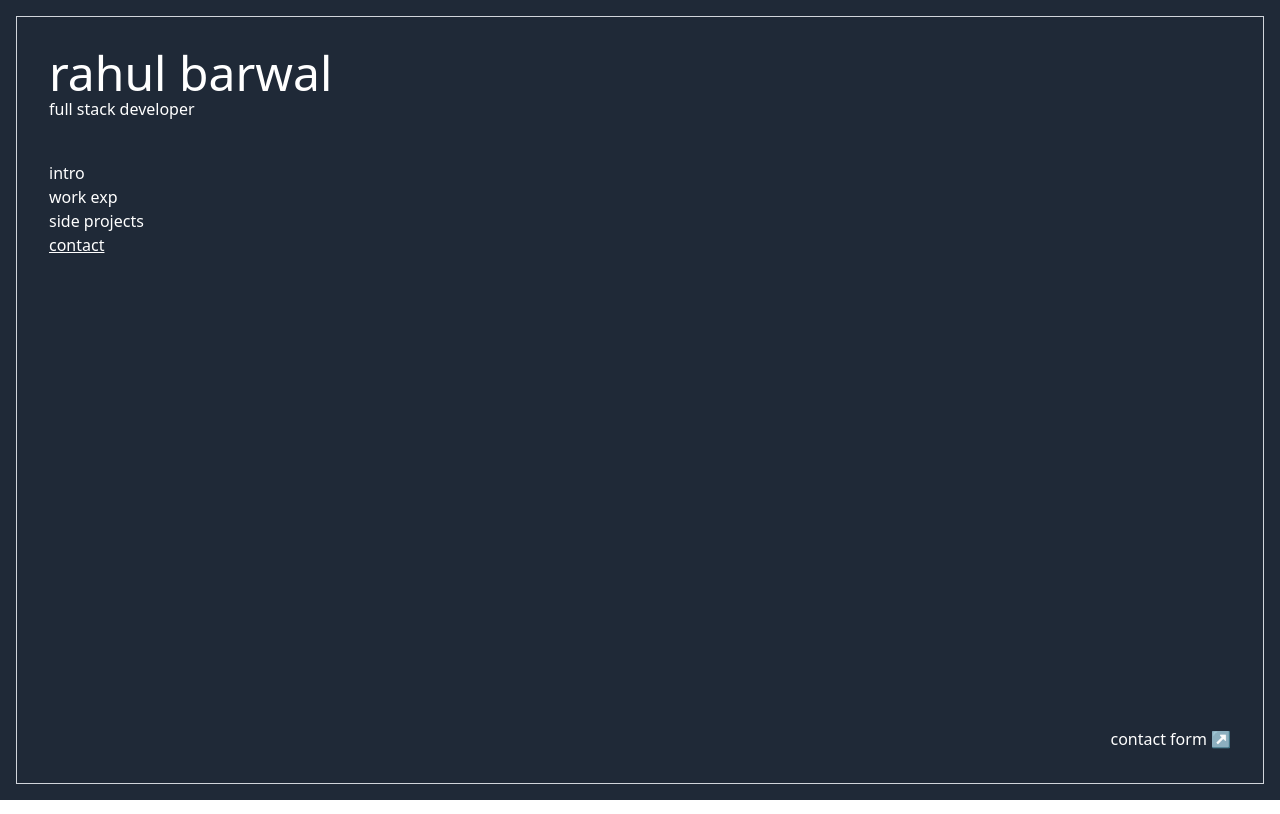
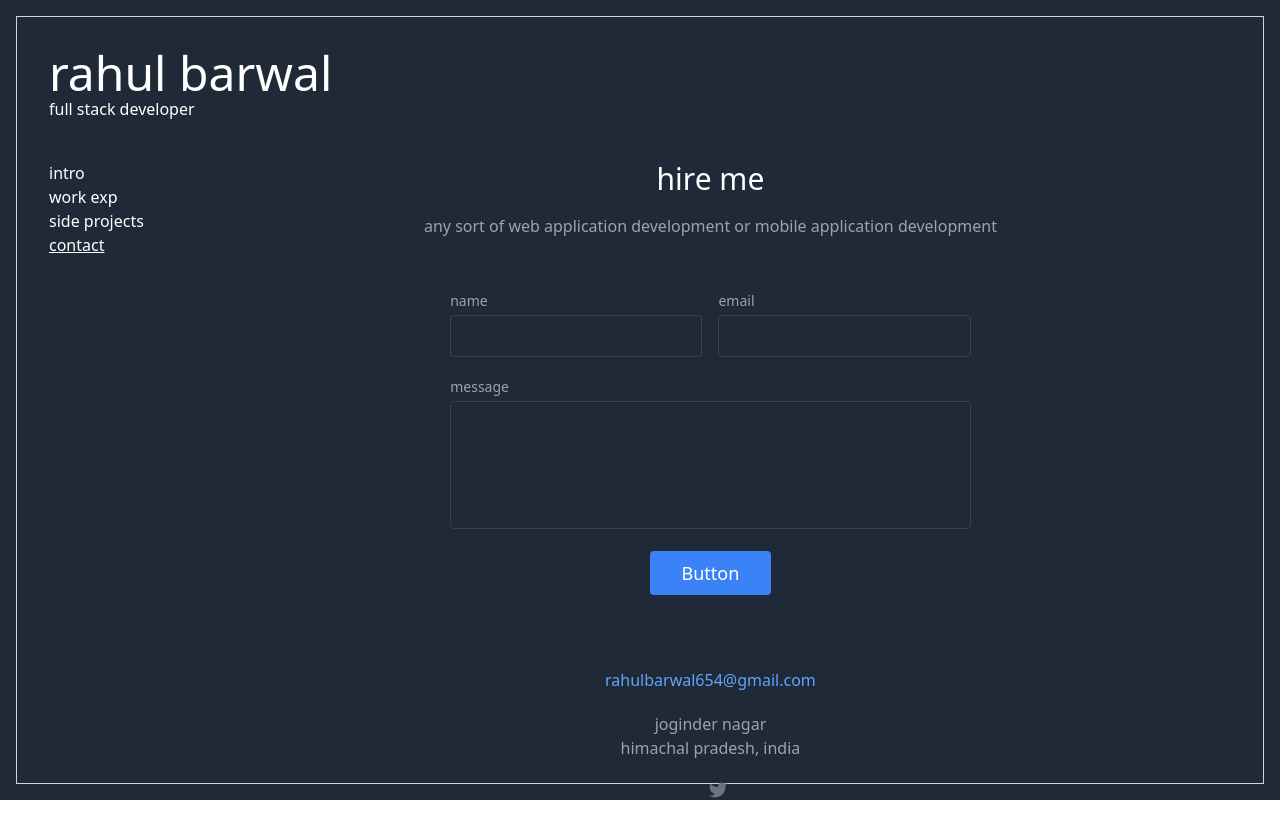
Before and after one commit to rahulbarwal/rahul-portfolio, a React (Create React App) app: page / in a window 1280 px wide. Both pictures are taken after a click on the item "contact". Built offline with nearby package versions, Linux system fonts and the light colour scheme.

Commit message:
Added contact form UI

```diff
--- a/src/components/content/ContactLink.tsx
+++ b/src/components/content/ContactLink.tsx
@@ -3,7 +3,88 @@ import React from "react";
 type Props = {};
 
 const ContactLink = (props: Props) => {
-  return <div>Contact form ↗</div>;
+  return (
+    <section className="text-gray-400 body-font relative w-full">
+      <div className="container mx-auto">
+        <div className="flex flex-col text-center w-full mb-12">
+          <h1 className="sm:text-3xl text-2xl font-medium title-font mb-4 text-white">
+            hire me
+          </h1>
+          <p className="lg:w-2/3 mx-auto leading-relaxed text-base">
+            Any sort of web application development or mobile application
+            development
+          </p>
+        </div>
+        <div className="lg:w-1/2 md:w-2/3 mx-auto">
+          <div className="flex flex-wrap -m-2">
+            <div className="p-2 w-1/2">
+              <div className="relative">
+                <label className="leading-7 text-sm text-gray-400">Name</label>
+                <input
+                  type="text"
+                  id="name"
+                  name="name"
+                  className="w-full bg-gray-800 bg-opacity-40 rounded border border-gray-700 focus:border-blue-500 focus:bg-gray-900 focus:ring-2 focus:ring-blue-900 text-base outline-none text-gray-100 py-1 px-3 leading-8 transition-colors duration-200 ease-in-out"
+                />
+              </div>
+            </div>
+            <div className="p-2 w-1/2">
+              <div className="relative">
+                <label className="leading-7 text-sm text-gray-400">Email</label>
+                <input
+                  type="email"
+                  id="email"
+                  name="email"
+                  className="w-full bg-gray-800 bg-opacity-40 rounded border border-gray-700 focus:border-blue-500 focus:bg-gray-900 focus:ring-2 focus:ring-blue-900 text-base outline-none text-gray-100 py-1 px-3 leading-8 transition-colors duration-200 ease-in-out"
+                />
+              </div>
+            </div>
+            <div className="p-2 w-full">
+              <div className="relative">
+                <label className="leading-7 text-sm text-gray-400">
+                  Message
+                </label>
+                <textarea
+                  id="message"
+                  name="message"
+                  className="w-full bg-gray-800 bg-opacity-40 rounded border border-gray-700 focus:border-blue-500 focus:bg-gray-900 focus:ring-2 focus:ring-blue-900 h-32 text-base outline-none text-gray-100 py-1 px-3 resize-none leading-6 transition-colors duration-200 ease-in-out"
+                ></textarea>
+              </div>
+            </div>
+            <div className="p-2 w-full">
+              <button className="flex mx-auto text-white bg-blue-500 border-0 py-2 px-8 focus:outline-none hover:bg-blue-600 rounded text-lg">
+                Button
+              </button>
+            </div>
+            <div className="p-2 w-full pt-8 mt-8 border-t border-gray-800 text-center">
+              <a className="text-blue-400">rahulbarwal654@gmail.com</a>
+              <p className="leading-normal my-5">
+                Joginder nagar
+                <br />
+                Himachal Pradesh, India
+              </p>
+              <span className="inline-flex">{TwitterSVG}</span>
+            </div>
+          </div>
+        </div>
+      </div>
+    </section>
+  );
 };
 
 export default ContactLink;
+
+const TwitterSVG = (
+  <a className="ml-4 text-gray-500">
+    <svg
+      fill="currentColor"
+      stroke-linecap="round"
+      stroke-linejoin="round"
+      stroke-width="2"
+      className="w-5 h-5"
+      viewBox="0 0 24 24"
+    >
+      <path d="M23 3a10.9 10.9 0 01-3.14 1.53 4.48 4.48 0 00-7.86 3v1A10.66 10.66 0 013 4s-4 9 5 13a11.64 11.64 0 01-7 2c9 5 20 0 20-11.5a4.5 4.5 0 00-.08-.83A7.72 7.72 0 0023 3z"></path>
+    </svg>
+  </a>
+);
```
